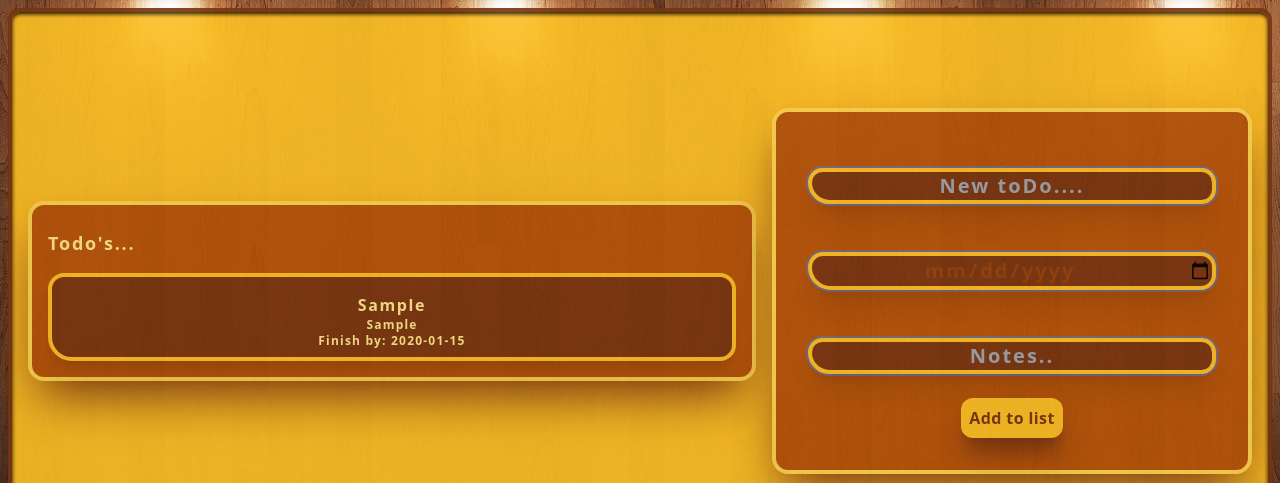
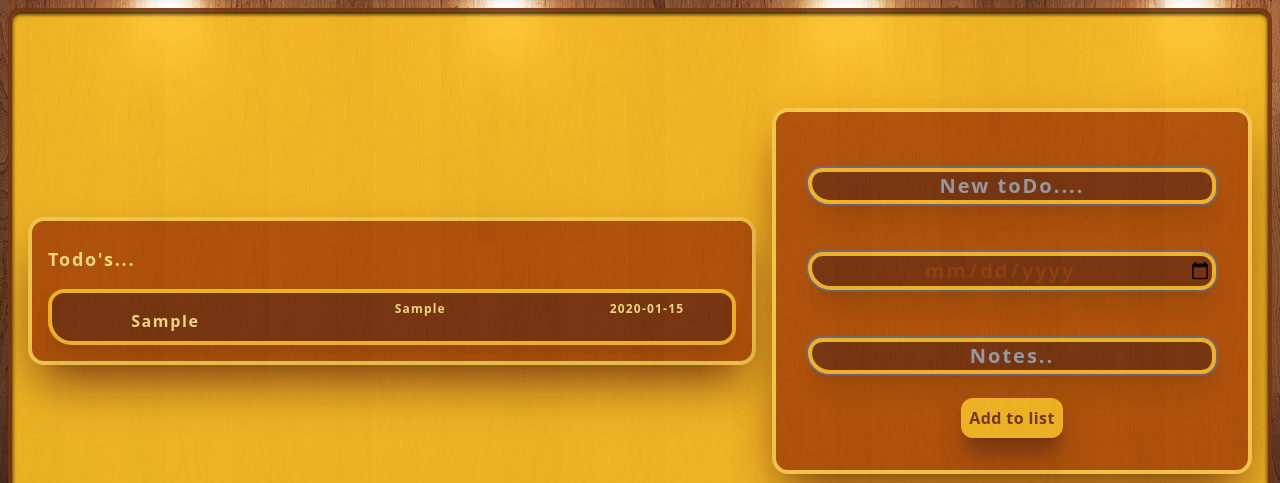
Before and after one commit to latz09/todoapp, a website built with Vite: page index.html in a window 1280 px wide. Both pictures are taken after typing "Sample", "2020-01-15", "Sample" into the empty fields and a click on the button "Add to list". Shown: the top 483 px of the page. Built offline with nearby package versions, Linux system fonts and the light colour scheme.

Commit message:
pure functions

```diff
--- a/assets/scripts/app.js
+++ b/assets/scripts/app.js
@@ -1,16 +1,15 @@
 const userInputs = document.querySelectorAll('input');
-
+const addToDoBtn = document.getElementById('addToList');
 
 const clearToDoInputs = () => {
 	for (const usrInput of userInputs) {
-      usrInput.value = ''
+		usrInput.value = '';
 	}
-}
+};
 
 //======= create click button. push to todos array. render new todo ======//
-const addToDoBtn = document.querySelector('button');
+const toDos = [];
 
-const toDos = []
 
 const submitToDoHandler = () => {
 	const titleValue = userInputs[0].value;
@@ -21,31 +20,52 @@ const submitToDoHandler = () => {
 		id: Math.random().toString(),
 		title: titleValue,
 		date: dateValue,
-        notes: notesValue
-    }
+		notes: notesValue,
+	};
 	toDos.push(newToDo);
-    renderNewTodo(newToDo.title, newToDo.date, newToDo.notes)
-    clearToDoInputs()
+	renderNewTodo(newToDo.title, newToDo.date, newToDo.notes, newToDo.id);
+	clearToDoInputs();
+};
 
+//======= create a new todo element from user inputs =======//
+const renderNewTodo = (a, b, c, d) => {
+	let id = d;
+	const newToDoElement = document.createElement('li');
+	newToDoElement.setAttribute('id', id);
+	newToDoElement.className =
+		'primarybox hover:bg-amber 700 hover:shadow-md hover:shadow-amber-400';
+	newToDoElement.innerHTML = `
+        <div class="m-2 mx-auto grid grid-cols-12 space-x-4">
+            <h1 class="col-span-4 stamp text-center">${a}</h1>
+            <p class="col-span-5 notes">
+           ${c}
+            </p>
+            <p class="notes col-span-3">${b}</p>
+        </div>
+    `;
+
+
+	// const listRoot = document.getElementById('todo-list');
+	// listRoot.append(newToDoElement);
+    return newToDoElement;
 
 };
 
+//===Delete todo =====//
+
 addToDoBtn.addEventListener('click', submitToDoHandler);
 
-//======= create a new todo element from user inputs =======//
-const renderNewTodo = (a, b, c) => {
-	const newToDoElement = document.createElement('li');
-	newToDoElement.className =
-		'primarybox hover:bg-amber 700 hover:shadow-md hover:shadow-amber-400';
-	newToDoElement.innerHTML = `
-        <div class="m-2 mx-auto grid grid-cols-7 space-x-4">
-            <h1 class="col-span-2 stamp text-center">${a}</h1>
-            <p class="col-span-3 notes">
-           ${c}
-            </p>
-            <p class="notes">Finish by: <span>${b}</span></p>
-        </div>
-    `;
-	const listRoot = document.getElementById('todo-list');
-	listRoot.append(newToDoElement);
-};
+/**
+ * create a user collection function
+ *
+ *
+ *
+ * Do i want to get rid of new to element and down and only return the newToDoElement
+ * then have it closed and can manipulate everything that way?
+ *
+ *
+ * append the newToDoElement somewhere.
+ * plus create a list root again to append it
+ *
+ * so now i have this newToDoElement with no even listener...where to put it.
+ */
--- /dev/null
+++ b/assets/scripts/oop.js
@@ -0,0 +1,53 @@
+const userInputs = document.querySelectorAll('input');
+const addToDoBtn = document.getElementById('addToList');
+const listRoot = document.getElementById('todo-list');
+
+const toDos = [];
+
+const clearToDoInputs = () => {
+	for (const usrInput of userInputs) {
+		usrInput.value = '';
+	}
+};
+
+const getInput = () => {
+	newToDo = {
+		id: Math.random().toString(),
+		title: userInputs[0].value,
+		date: userInputs[1].value,
+		notes: userInputs[2].value,
+	};
+	return newToDo;
+};
+
+const createElement = (func) => {
+	func = getInput();
+	const toDoElement = document.createElement('li');
+	toDoElement.className =
+		'primarybox hover:bg-amber 700 hover:shadow-md hover:shadow-amber-400';
+	toDoElement.innerHTML = `
+        <div class="m-2 mx-auto grid grid-cols-12 space-y-4">
+            <h1 class="col-span-4 stamp text-center">${func.title}</h1>
+            <p class="col-span-5 notes">
+           ${func.notes}
+            </p>
+            <p class="notes col-span-3">${func.date}</p>
+        </div>
+    `;
+	return toDoElement;
+};
+
+const handleClick = () => {
+	let item = createElement();
+	listRoot.append(item);
+    toDos.push(item);
+    clearToDoInputs();
+};
+
+addToDoBtn.addEventListener('click', handleClick);
+
+
+//JUST FINISHED GETTING  TODOS ONTO THE PAGE.
+
+//SEE IF YOU CAN CREATE AN APP.INIT()
+//THEN GO FO DELETING
--- a/assets/styles/tailwind.css
+++ b/assets/styles/tailwind.css
@@ -25,6 +25,9 @@
     .btn {
         @apply bg-amber-400 p-2 justify-self-center rounded-xl shadow-xl shadow-amber-900 text-amber-900 font-semibold tracking-wide text-base
     }
+    .delete-btn {
+        @apply text-white
+    }
 }
 
 
--- a/index.html
+++ b/index.html
@@ -7,7 +7,7 @@
 		<title>ToDoApp</title>
 		<link rel="stylesheet" href="./assets/styles/tailwind.css" />
 
-		<script src="./assets/scripts/app.js" defer></script>
+		<script src="./assets/scripts/oop.js" defer></script>
 	</head>
 	<body
 		class="shadow-inner p-2 text-amber-800"
@@ -48,6 +48,7 @@
 
 						<button
 							class="btn hover:bg-amber-600 hover:text-amber-300 hover:shadow-inner hover:border hover:border-amber-900"
+							id="addToList"
 						>
 							Add to list
 						</button>
@@ -57,9 +58,11 @@
 
 				<!--==========List of items========  -->
 				<div class="container lg:col-span-3 m-2">
+
 					<h1 class="stamp text-lg text-center mb-4 lg:text-justify">
 						Todo's...
 					</h1>
+
 					<ul id="todo-list"></ul>
 				</div>
 			</div>
--- a/tailwind.config.js
+++ b/tailwind.config.js
@@ -1,5 +1,5 @@
 module.exports = {
-  content: ['./index.html'],
+  content: ['./index.html', './assets/scripts/app.js'],
   theme: {
     extend: {
       flex: {
```
Lines whose indentation alone changed are shown as unchanged.
